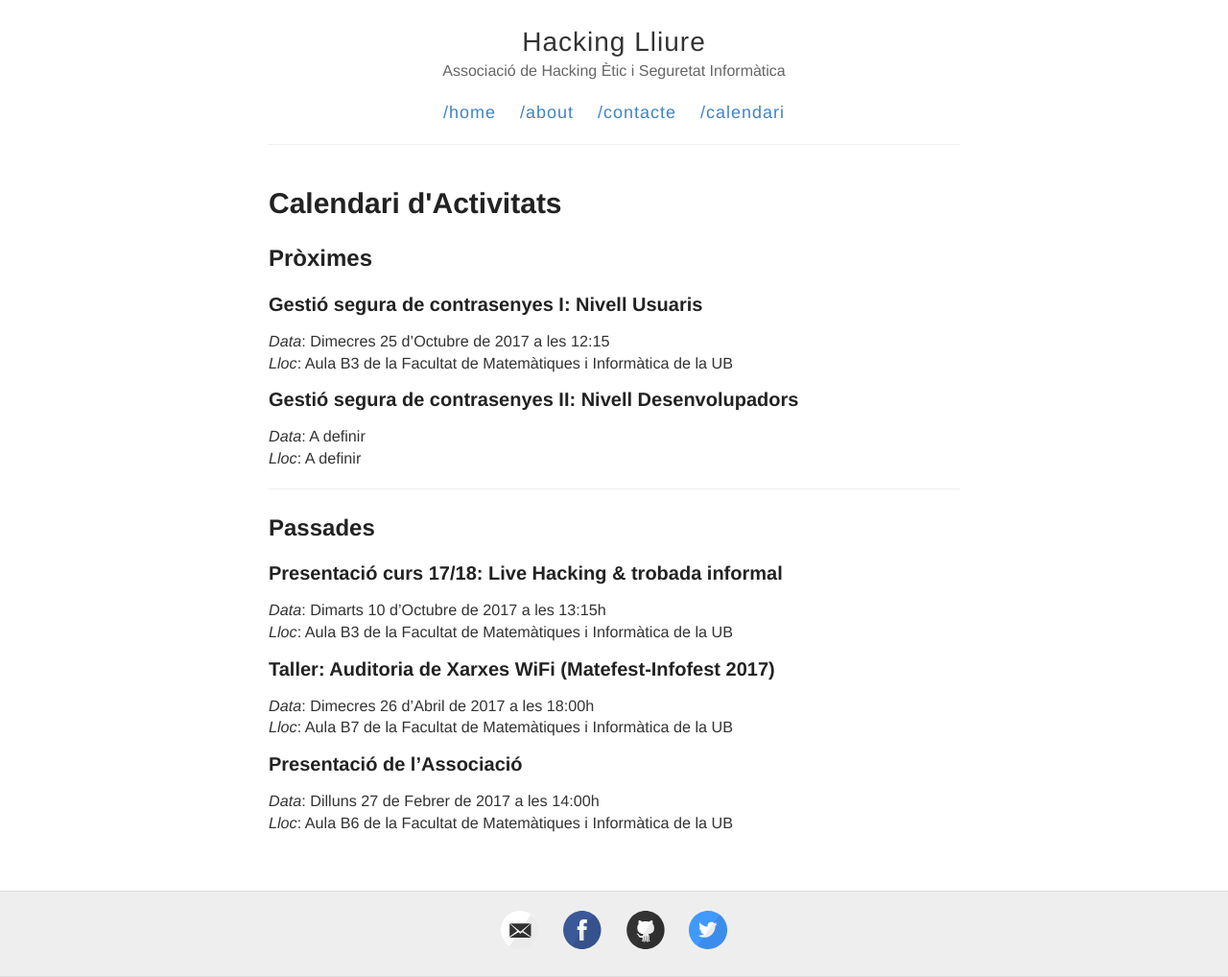
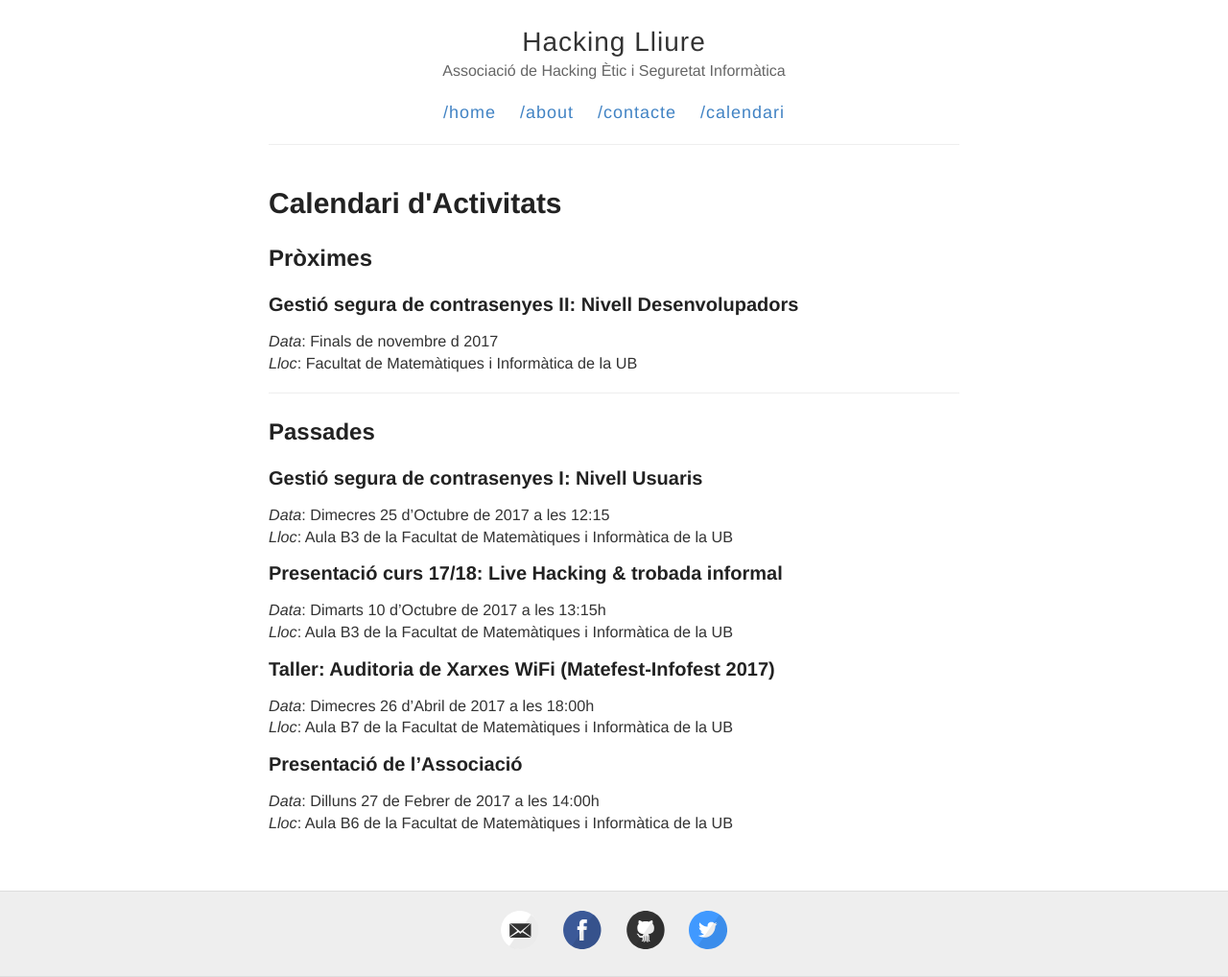
Before and after one commit to HackingLliure/hackinglliure.github.io, a Jekyll site: the page built from pages/calendari.md, in a window 1280 px wide. Shown: the whole page at 96% size. Built offline with Jekyll 4.4.1, drawn with Linux system fonts in a browser that asks for light colours.

Commit message:
Actualització de calendari

```diff
--- a/pages/calendari.md
+++ b/pages/calendari.md
@@ -4,17 +4,18 @@ title: Calendari d'Activitats
 ---
 
 ## Pròximes
+
+### Gestió segura de contrasenyes II: Nivell Desenvolupadors
+_Data_: Finals de novembre d 2017\\
+_Lloc_: Facultat de Matemàtiques i Informàtica de la UB
+
+---
+
+## Passades
 ### Gestió segura de contrasenyes I: Nivell Usuaris
 _Data_: Dimecres 25 d'Octubre de 2017 a les 12:15\\
 _Lloc_: Aula B3 de la Facultat de Matemàtiques i Informàtica de la UB
 
-### Gestió segura de contrasenyes II: Nivell Desenvolupadors
-_Data_: A definir\\
-_Lloc_: A definir
-
----
-
-## Passades
 ### Presentació curs 17/18: Live Hacking & trobada informal
 _Data_: Dimarts 10 d'Octubre de 2017 a les 13:15h\\
 _Lloc_: Aula B3 de la Facultat de Matemàtiques i Informàtica de la UB
```
